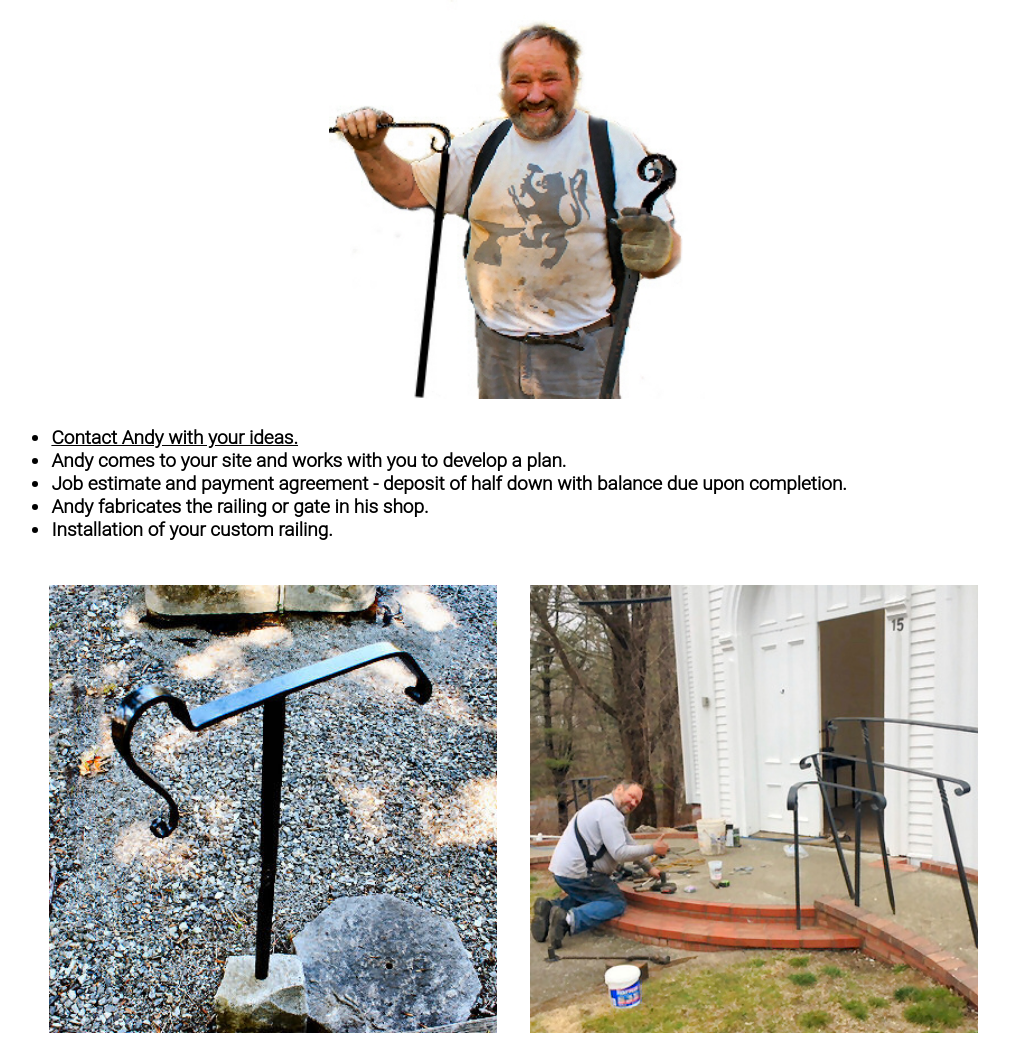
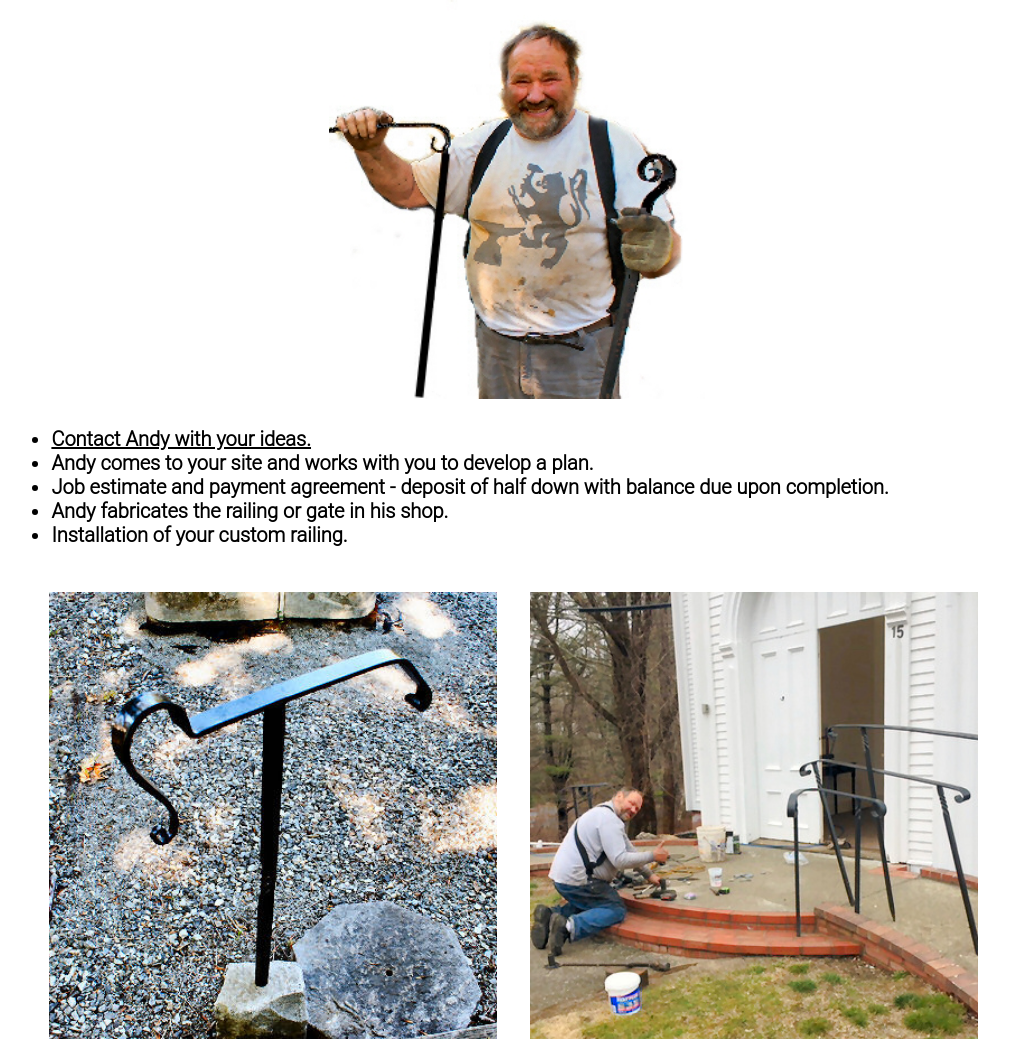
Before and after one commit to normboss/ScottishWroughtIronPHP, a PHP site: page /process.php in a window 1280 px wide. Shown: the part 221-1260 px from the top of the page, without its empty margins (123-1132 px from the left). Run offline with PHP 8.4, Linux system fonts and the light colour scheme; style sheets or scripts are compiled from the project's sources; some libraries are stand-ins or nearby versions; some web fonts are replaced.

Commit message:
don't remember

```diff
--- a/css/about.css
+++ b/css/about.css
@@ -675,7 +675,7 @@ body {
 .quote {
   /* Paragraphs */
   font-family: 'Roboto Light', sans-serif;
-  font-size: 19px;
+  font-size: 20px;
   /*font-size: 119%;*/
   color: #000000;
   text-align: center;
@@ -710,7 +710,7 @@ body {
   /*width: 100%;*/
   /* Paragraphs */
   font-family: 'Roboto Light', sans-serif;
-  font-size: 19px;
+  font-size: 20px;
   /*font-size: 119%;*/
   color: #000000;
   padding-bottom: 10px;
@@ -744,7 +744,7 @@ body {
 .main .box .rowL-copy {
   /* Paragraphs */
   font-family: 'Roboto Light', sans-serif;
-  font-size: 19px;
+  font-size: 20px;
   /*font-size: 119%;*/
   color: #000000;
   font-size: 16px;
--- a/css/commissions.css
+++ b/css/commissions.css
@@ -646,7 +646,7 @@ text-align: center;
   width: 100%;
   /* Paragraphs */
   font-family: 'Roboto Light', sans-serif;
-  font-size: 19px;
+  font-size: 20px;
   /*font-size: 119%;*/
   color: #000000;
   /*margin: 0 auto;*/
@@ -657,7 +657,7 @@ text-align: center;
   width: 80%;
   /* Paragraphs */
   font-family: 'Roboto Light', sans-serif;
-  font-size: 19px;
+  font-size: 20px;
   /*font-size: 119%;*/
   color: #000000;
   margin: 0 auto;
--- a/css/contact.css
+++ b/css/contact.css
@@ -719,7 +719,7 @@ body {
   width: 80%;
   /* Paragraphs */
   font-family: 'Roboto Light', sans-serif;
-  font-size: 19px;
+  font-size: 20px;
   /*font-size: 119%;*/
   color: #000000;
 }
@@ -754,7 +754,7 @@ body {
 .contact-container .terms .row-copyl {
   /* Paragraphs */
   font-family: 'Roboto Light', sans-serif;
-  font-size: 19px;
+  font-size: 20px;
   /*font-size: 119%;*/
   color: #000000;
 }
@@ -786,7 +786,7 @@ body {
   padding-left: 20px;
   /* Paragraphs */
   font-family: 'Roboto Light', sans-serif;
-  font-size: 19px;
+  font-size: 20px;
   /*font-size: 119%;*/
   color: #000000;
   -ms-grid-column: 2;
--- a/css/contact0.css
+++ b/css/contact0.css
@@ -893,7 +893,7 @@ body {
   width: 80%;
   /* Paragraphs */
   font-family: 'Roboto Light', sans-serif;
-  font-size: 19px;
+  font-size: 20px;
   /*font-size: 119%;*/
   color: #000000;
 }
@@ -928,7 +928,7 @@ body {
 .contact-container .terms .row-copyl {
   /* Paragraphs */
   font-family: 'Roboto Light', sans-serif;
-  font-size: 19px;
+  font-size: 20px;
   /*font-size: 119%;*/
   color: #000000;
 }
--- a/css/curtainhw.css
+++ b/css/curtainhw.css
@@ -699,7 +699,7 @@ body {
   padding: 10px 20px 10px 20px;
   /* Paragraphs */
   font-family: 'Roboto Light', sans-serif;
-  font-size: 19px;
+  font-size: 20px;
   /*font-size: 119%;*/
   color: #000000;
   /*      .line1 {
@@ -760,7 +760,7 @@ body {
 .main .forged-rods .box .paragraph, .main .curtain-rings .box .paragraph, .main .large-brackets .box .paragraph, .main .small-brackets .box .paragraph, .main .shelf-brackets .box .paragraph, .main .star-shelf-bracket .box .paragraph {
   /* Paragraphs */
   font-family: 'Roboto Light', sans-serif;
-  font-size: 19px;
+  font-size: 20px;
   /*font-size: 119%;*/
   color: #000000;
 }
--- a/css/index.css
+++ b/css/index.css
@@ -771,7 +771,7 @@ body {
   width: 60%;
   /* Paragraphs */
   font-family: 'Roboto Light', sans-serif;
-  font-size: 19px;
+  font-size: 20px;
   /*font-size: 119%;*/
   color: #000000;
 }
--- a/css/plateHangers.css
+++ b/css/plateHangers.css
@@ -722,7 +722,7 @@ body {
   padding: 20px;
   /* Paragraphs */
   font-family: 'Roboto Light', sans-serif;
-  font-size: 19px;
+  font-size: 20px;
   /*font-size: 119%;*/
   color: #000000;
 }
@@ -788,7 +788,7 @@ body {
 .hardware-container .plate-hangers .box .paragraph {
   /* Paragraphs */
   font-family: 'Roboto Light', sans-serif;
-  font-size: 19px;
+  font-size: 20px;
   /*font-size: 119%;*/
   color: #000000;
 }
--- a/css/signs.css
+++ b/css/signs.css
@@ -769,7 +769,7 @@ body {
           flex-direction: column;
   /* Paragraphs */
   font-family: 'Roboto Light', sans-serif;
-  font-size: 19px;
+  font-size: 20px;
   /*font-size: 119%;*/
   color: #000000;
 }
--- a/css/style.css
+++ b/css/style.css
@@ -800,7 +800,7 @@ text-align: center;
   width: 35vw;
   /* Paragraphs */
   font-family: 'Roboto Light', sans-serif;
-  font-size: 19px;
+  font-size: 20px;
   /*font-size: 119%;*/
   color: #000000;
   margin: 0 auto;
@@ -812,7 +812,7 @@ text-align: center;
   /*width: 50vw;*/
   /* Paragraphs */
   font-family: 'Roboto Light', sans-serif;
-  font-size: 19px;
+  font-size: 20px;
   /*font-size: 119%;*/
   color: #000000;
   margin: 0 auto;
@@ -824,7 +824,7 @@ text-align: center;
   /*width: 50vw;*/
   /* Paragraphs */
   font-family: 'Roboto Light', sans-serif;
-  font-size: 19px;
+  font-size: 20px;
   /*font-size: 119%;*/
   color: #000000;
   margin: 0 auto;
@@ -836,7 +836,7 @@ text-align: center;
   /*width: 50vw;*/
   /* Paragraphs */
   font-family: 'Roboto Light', sans-serif;
-  font-size: 19px;
+  font-size: 20px;
   /*font-size: 119%;*/
   color: #000000;
   margin: 0 auto;
@@ -872,7 +872,7 @@ text-align: center;
   text-align: left;
   /* Paragraphs */
   font-family: 'Roboto Light', sans-serif;
-  font-size: 19px;
+  font-size: 20px;
   /*font-size: 119%;*/
   color: #000000;
 }
@@ -880,7 +880,7 @@ text-align: center;
 .process ul li {
   /* Paragraphs */
   font-family: 'Roboto Light', sans-serif;
-  font-size: 19px;
+  font-size: 20px;
   /*font-size: 119%;*/
   color: #000000;
 }
@@ -994,7 +994,7 @@ text-align: center;
   width: 35vw;
   /* Paragraphs */
   font-family: 'Roboto Light', sans-serif;
-  font-size: 19px;
+  font-size: 20px;
   /*font-size: 119%;*/
   color: #000000;
   /*margin: 0 auto;*/
--- a/css/terms.css
+++ b/css/terms.css
@@ -784,7 +784,7 @@ main .text {
   text-align: left;
   /* Paragraphs */
   font-family: 'Roboto Light', sans-serif;
-  font-size: 19px;
+  font-size: 20px;
   /*font-size: 119%;*/
   color: #000000;
   text-align: left;
--- a/scss/_variables.scss
+++ b/scss/_variables.scss
@@ -113,7 +113,7 @@ $fontUsePercent: true;
 @mixin font7 {
   /* Paragraphs */
   font-family: 'Roboto Light', sans-serif;
-  font-size: 19px;
+  font-size: 20px;
   /*font-size: 119%;*/
   color: #000000;
 }
```
Also changed, not shown: css/gardenArt.css (+5 -5 lines), css/gatesRailings.css (+6 -6 lines).
